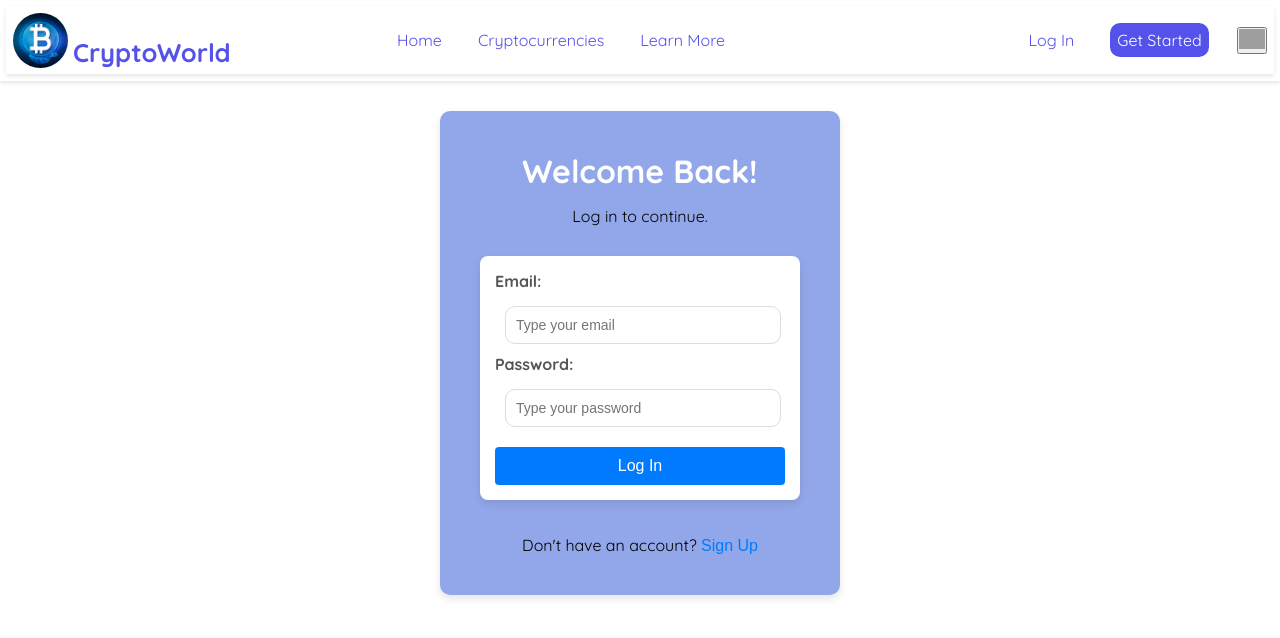
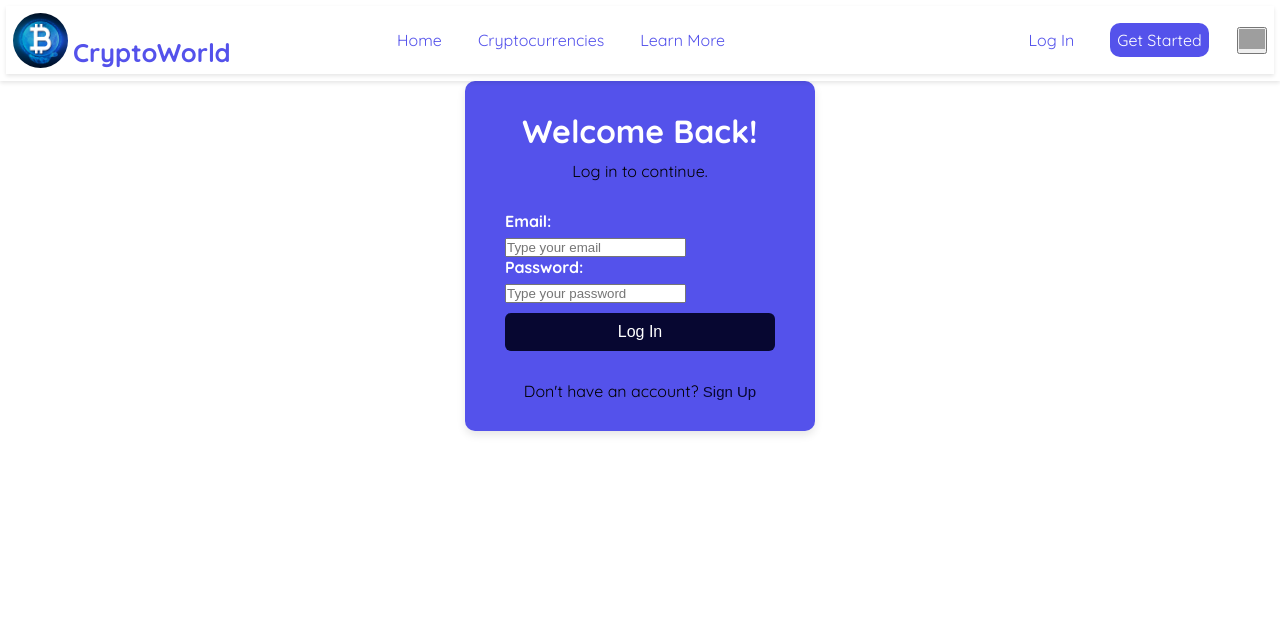
Before and after one commit to Marija-FrontEndDev/Crypto-Website-Project, a React (Vite) app: page /login in a window 1280 px wide. Shown: the top 638 px of the page. Built offline with nearby package versions, Linux system fonts and the light colour scheme; grey boxes are pictures that could not be loaded.

Commit message:
Change few things/ Add DarkMode/ Responsive Design done for Login page

```diff
--- a/src/styles/LogIn.scss
+++ b/src/styles/LogIn.scss
@@ -1,15 +1,15 @@
 .card-container {
-  width: 400px;
+  max-width: 350px;
   display: flex;
   flex-direction: column;
   align-items: center;
   justify-content: center;
-  margin: 30px auto 20px auto;
+  margin: 0 auto 0 auto;
   background: white;
-  padding: 20px;
+  padding: 30px;
   border-radius: 10px;
   box-shadow: 0 4px 8px rgba(0, 0, 0, 0.1);
-  background-color: rgb(146, 167, 233);
+  background-color: hsl(241, 79%, 62%);
 }
 
 .log-in-container {
@@ -18,8 +18,7 @@
   flex-direction: column;
   align-items: center;
   justify-content: center;
-  gap: 15px;
-  padding: 20px;
+  gap: 10px;
 }
 
 .welcome {
@@ -28,29 +27,25 @@
 }
 
 form {
-  display: flex;
-  flex-direction: column;
   width: 100%;
-  background: white;
-  padding: 15px;
-  margin: 15px;
-  border-radius: 8px;
-  box-shadow: 0 4px 8px rgba(0, 0, 0, 0.1);
-  margin-bottom: 20px;
+  padding: 10px;
+  margin: 10px;
 }
 
 label {
   display: block;
   margin-bottom: 5px;
   font-weight: bold;
-  color: #555;
+  color:white;
 }
 
-input {
+.inputField {
   width: 95%;
   padding: 10px;
   margin: 10px;
   border: 1px solid #ddd;
+  background-color: hsl(241, 79%, 62%);
+  color: rgb(7, 7, 49);
   border-radius: 10px;
   font-size: 14px;
 }
@@ -60,15 +55,15 @@ input {
   padding: 10px;
   margin-top: 10px;
   border: none;
-  border-radius: 4px;
-  background-color: #007bff;
-  color: #fff;
+  border-radius: 6px;
+  background-color: rgb(7, 7, 49);
+  color: white;
   font-size: 16px;
   cursor: pointer;
   transition: background-color 0.3s;
 
   &:hover {
-    background-color: #0056b3;
+    background-color: rgb(3, 3, 75);
   }
 
   a {
@@ -83,8 +78,8 @@ p {
   button {
     background: none;
     border: none;
-    color: #007bff;
-    font-size: 16px;
+    color: rgb(7, 7, 49);
+    font-size: 15px;
     cursor: pointer;
 
     &:hover {
@@ -93,7 +88,59 @@ p {
   }
 }
 
-.error-message {
+.error-message  {
   color: red;
   text-align: start;
 }
+
+.Login {
+  color: white;
+}
+
+.Login.dark {
+  background-color: rgb(7, 7, 49);
+
+  .welcome {
+    color: rgb(7, 7, 49);
+  }
+
+  .logpar {
+    color: rgb(7, 7, 49);
+    font-weight: 500;
+  }
+
+  p {
+    button {
+      color: white;
+    }
+  }
+
+  label {
+    color: rgb(7, 7, 49);
+  }
+}
+
+@media only screen and (max-width: 500px) {
+  .card-container {
+    max-width: 320px;
+
+    .welcome {
+      font-size: 1.6rem;
+    }
+
+  }
+}
+
+@media only screen and (max-width: 400px) {
+  .card-container {
+    max-width: 300px;
+
+  }
+}
+
+@media only screen and (max-width: 350px) {
+  .card-container {
+    max-width: 280px;
+
+  }
+}
```
